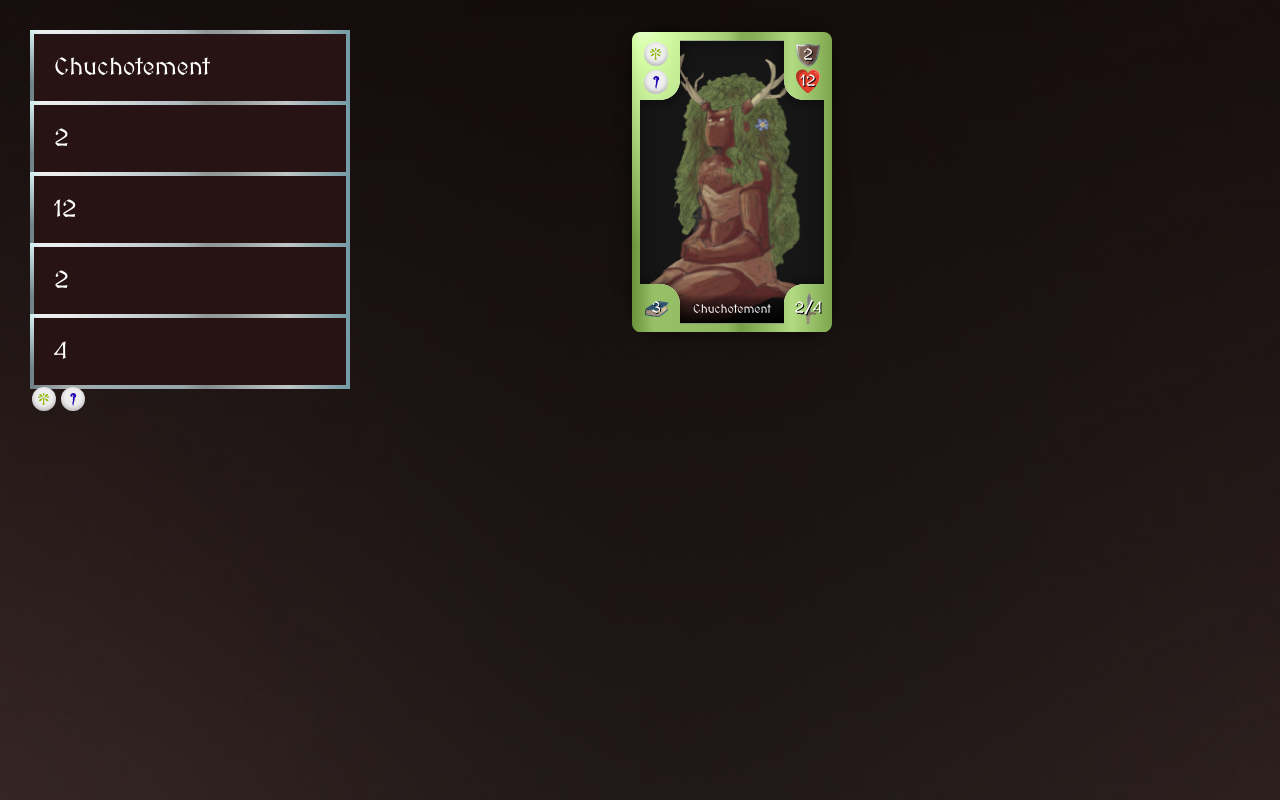
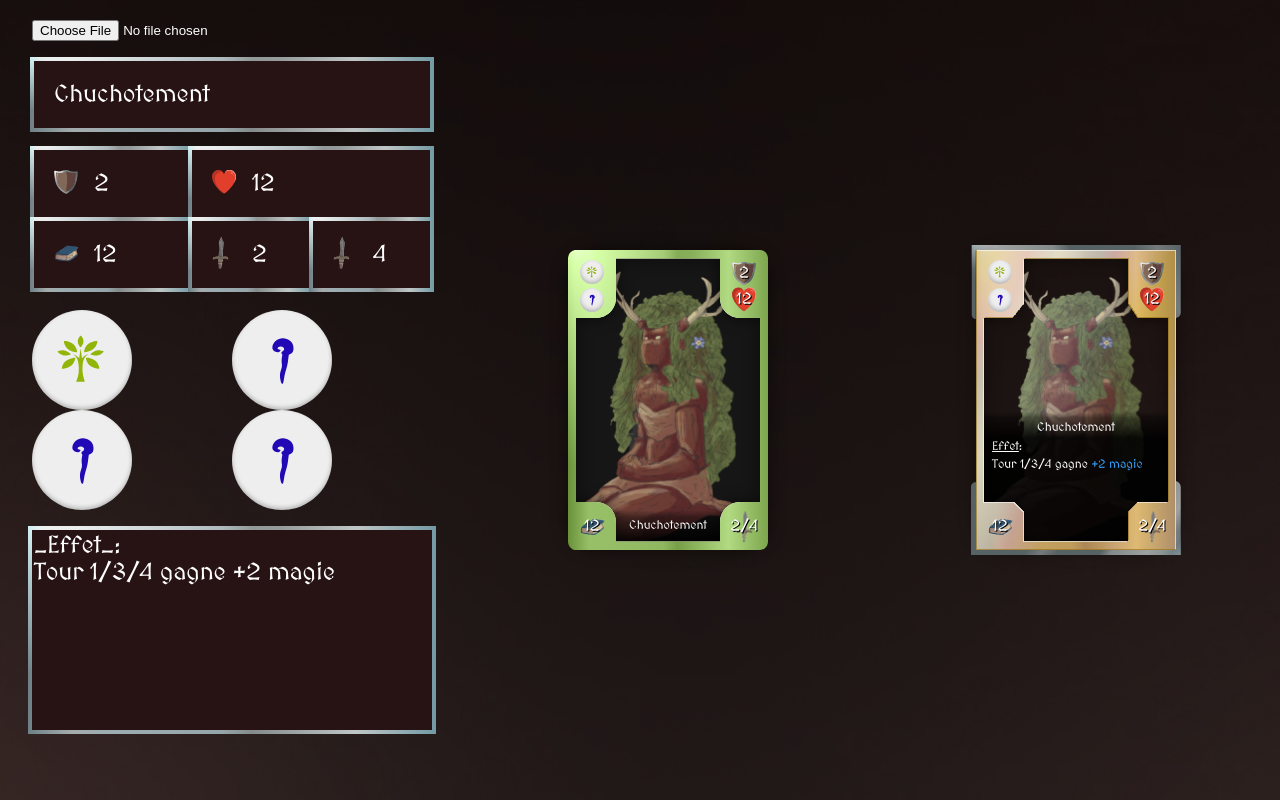
Before and after one commit to iammrtndev/orcania, a Svelte app: page / in a window 1280 px wide. Built offline with nearby package versions, Linux system fonts and the light colour scheme.

Commit message:
feat: card description

```diff
--- a/src/Basics/Input.svelte
+++ b/src/Basics/Input.svelte
@@ -19,7 +19,7 @@
 <style>
   .Input {
     position: relative;
-    display: inline-block;
+    display: flex;
     background: #271314;
     margin: 2px;
   }
@@ -52,13 +52,13 @@
   }
 
   input {
-    display: block;
     border: none;
     font-family: 'MedievalSharp', cursive;
     font-size: 24px;
     background: none;
     color: #fff;
     padding: 20px;
+    width: 100%;
   }
 
   .hasIcon {
--- a/src/Basics/Textarea.svelte
+++ b/src/Basics/Textarea.svelte
@@ -1,31 +1,21 @@
 <script lang="ts">
-  export let value = ''
-  export let placeholder = ''
+  export let value = ""
 </script>
 
 <div class="Textarea">
-  <label for="Textarea">
-    <slot />
-  </label>
-  <textarea
-    bind:value
-    type="text"
-    id="Textarea"
-    {placeholder}
-    class:hasIcon={$$slots.default}
-  />
+  <textarea bind:value />
 </div>
 
 <style>
   .Textarea {
     position: relative;
-    display: inline-block;
     background: #271314;
-    margin: 2px;
+    box-sizing: border-box;
+    display: block;
   }
 
   .Textarea::after {
-    content: '';
+    content: "";
     position: absolute;
     z-index: -1;
     width: 100%;
@@ -51,24 +41,15 @@
     background-blend-mode: overlay, normal;
   }
 
-  Textarea {
+  textarea {
     display: block;
+    resize: none;
     border: none;
-    font-family: 'MedievalSharp', cursive;
+    font-family: "MedievalSharp", cursive;
     font-size: 24px;
     background: none;
     color: #fff;
-    padding: 20px;
-  }
-
-  .hasIcon {
-    padding-left: 60px;
-  }
-
-  label {
-    position: absolute;
-    left: 20px;
-    top: 50%;
-    transform: translateY(-50%);
+    width: 100%;
+    height: 100%;
   }
 </style>
--- a/src/CardCreator.svelte
+++ b/src/CardCreator.svelte
@@ -1,14 +1,19 @@
 <script lang="ts">
   import Input from './Basics/Input.svelte'
+  import Textarea from './Basics/Textarea.svelte'
   import HeroCard from './HeroCard/HeroCard.svelte'
-  import type { Classe } from './Selectors/ClasseSelector/ClasseSelector'
-  import ClasseSelector from './Selectors/ClasseSelector/ClasseSelector.svelte'
-  import type { Race } from './Selectors/RaceSelector/RaceSelector'
-  import RaceSelector from './Selectors/RaceSelector/RaceSelector.svelte'
+  import type { Classe } from './Selector/ClasseSelector/ClasseSelector'
+  import ClasseSelector from './Selector/ClasseSelector/ClasseSelector.svelte'
+  import type { Race } from './Selector/RaceSelector/RaceSelector'
+  import RaceSelector from './Selector/RaceSelector/RaceSelector.svelte'
+  import ArmorSVG from 'src/assets/armor.svg'
+  import HealthSVG from 'src/assets/health.svg'
+  import attackSVG from 'src/assets/attack.svg'
+  import magicSVG from 'src/assets/magic.svg'
 
   const heroCard: HeroCard['$$prop_def'] = {
     name: 'Chuchotement',
-    description: 'Chuchotement',
+    description: '_Effet_:\nTour 1/3/4 gagne +2 magie',
     clan: 'sylgarden',
     race: 'Arbre-monde',
     classe: 'Mage',
@@ -20,28 +25,57 @@
   }
 
   let armor = heroCard.armor.toString()
-  $: heroCard.armor = Number.parseInt(armor) || 0
+  $: heroCard.armor = Number.parseInt(armor)
   let health = heroCard.health.toString()
-  $: heroCard.health = Number.parseInt(health) || 0
+  $: heroCard.health = Number.parseInt(health)
   let attackMin = heroCard.attack[0].toString()
   let attackMax = heroCard.attack[1].toString()
   $: heroCard.attack = [Number.parseInt(attackMin), Number.parseInt(attackMax)]
+  let magic = heroCard.health.toString()
+  $: heroCard.magic = Number.parseInt(magic)
   let race: Race = heroCard.race
   $: heroCard.race = race
   let classe: Classe = heroCard.classe
   $: heroCard.classe = classe
+
+  function changeImage(e) {
+    const file = e.target.files[0]
+    if (file) heroCard.image = URL.createObjectURL(file)
+  }
 </script>
 
 <div class="CardCreator">
   <aside>
+    <div>
+      <input id="image" accept="image/*" type="file" on:change={changeImage} />
+    </div>
     <Input bind:value={heroCard.name} />
-    <Input bind:value={armor} />
-    <Input bind:value={health} />
-    <Input bind:value={attackMin} />
-    <Input bind:value={attackMax} />
-    <br />
-    <RaceSelector bind:value={race} />
-    <ClasseSelector bind:value={classe} />
+    <div id="stats">
+      <Input bind:value={armor}>
+        <img src={ArmorSVG} alt="armor" />
+      </Input>
+      <Input bind:value={health}>
+        <img src={HealthSVG} alt="health" />
+      </Input>
+      <Input bind:value={magic}>
+        <img src={magicSVG} alt="magic" />
+      </Input>
+      <div id="attack">
+        <Input bind:value={attackMin}>
+          <img src={attackSVG} alt="attack" />
+        </Input>
+        <Input bind:value={attackMax}>
+          <img src={attackSVG} alt="attack" />
+        </Input>
+      </div>
+    </div>
+    <div id="attributs">
+      <RaceSelector bind:value={race} />
+      <ClasseSelector bind:value={classe} />
+      <ClasseSelector bind:value={classe} />
+      <ClasseSelector bind:value={classe} />
+    </div>
+    <Textarea bind:value={heroCard.description} />
   </aside>
   <section>
     <HeroCard
@@ -57,16 +91,77 @@
       classe={heroCard.classe}
       isRare={false}
     />
+    <HeroCard
+      name={heroCard.name}
+      description={heroCard.description}
+      image={heroCard.image}
+      armor={heroCard.armor}
+      health={heroCard.health}
+      attack={heroCard.attack}
+      magic={heroCard.magic}
+      clan={heroCard.clan}
+      race={heroCard.race}
+      classe={heroCard.classe}
+      isRare={true}
+      showDescription={true}
+    />
   </section>
 </div>
 
 <style>
   .CardCreator {
-    padding: 2rem;
     display: flex;
   }
 
   aside {
-    width: 600px;
+    padding: 0 2rem;
+    height: 100vh;
+    width: 400px;
+  }
+
+  aside > * {
+    margin: 20px 0;
+  }
+
+  #image {
+    color: #fff;
+  }
+
+  #stats {
+    display: grid;
+    grid-template-rows: 1fr 1fr;
+    grid-template-columns: auto auto;
+  }
+
+  #attack {
+    display: flex;
+  }
+
+  #attributs {
+    display: grid;
+    grid-template-rows: 1fr 1fr;
+    grid-template-columns: auto auto;
+    text-align: center;
+  }
+
+  :global(#attributs .Selector) {
+    width: 100%;
+  }
+
+  :global(aside .ClasseSelector),
+  :global(aside .RaceSelector) {
+    width: 100px !important;
+    height: 100px !important;
+  }
+
+  :global(aside .Textarea) {
+    height: 200px;
+  }
+
+  section {
+    display: flex;
+    justify-content: space-around;
+    align-items: center;
+    flex: 1;
   }
 </style>
--- a/src/HeroCard/HeroCard.svelte
+++ b/src/HeroCard/HeroCard.svelte
@@ -8,12 +8,12 @@
   import ImageRare from './_ImageRare.svelte'
   import Stats from './_Stats.svelte'
   import Info from './_Info.svelte'
-  import RaceSelector from 'src/Selectors/RaceSelector/RaceSelector.svelte'
-  import ClassSelector from 'src/Selectors/ClasseSelector/ClasseSelector.svelte'
-  import type { Classe } from 'src/Selectors/ClasseSelector/ClasseSelector'
-  import ClanSelector from 'src/Selectors/ClanSelector/ClanSelector.svelte'
-  import { Clan, ColorByClan } from 'src/Selectors/ClanSelector/ClanSelector'
-  import type { Race } from 'src/Selectors/RaceSelector/RaceSelector'
+  import RaceSelector from 'src/Selector/RaceSelector/RaceSelector.svelte'
+  import ClassSelector from 'src/Selector/ClasseSelector/ClasseSelector.svelte'
+  import type { Classe } from 'src/Selector/ClasseSelector/ClasseSelector'
+  import ClanSelector from 'src/Selector/ClanSelector/ClanSelector.svelte'
+  import { Clan, ColorByClan } from 'src/Selector/ClanSelector/ClanSelector'
+  import type { Race } from 'src/Selector/RaceSelector/RaceSelector'
 
   export let name: string
   export let description: string
@@ -26,6 +26,7 @@
   export let attack: number[]
   export let magic: number
   export let isRare = false
+  export let showDescription = false
 
   let heroCard: HTMLDivElement
 
@@ -45,6 +46,8 @@
 <div
   id="hero-card"
   bind:this={heroCard}
+  on:mouseenter={() => (showDescription = true)}
+  on:mouseleave={() => (showDescription = false)}
   on:mousemove={lookAtCursor}
   on:pointermove={lookAtCursor}
 >
@@ -67,7 +70,7 @@
     <ClassSelector bind:value={classe} />
   </Attributs>
   <Stats {armor} {health} {attack} {magic} />
-  <Info {name} {description} />
+  <Info {name} {description} bind:showDescription />
 </div>
 
 <style>
--- a/src/HeroCard/_Info.svelte
+++ b/src/HeroCard/_Info.svelte
@@ -1,44 +1,84 @@
 <script lang="ts">
   export let name: string
   export let description: string
-  export let showDescription = true
+  export let showDescription: boolean
+
+  let descriptionFormated = ''
+  $: descriptionFormated = description
+    .replace(/\n/g, '<br>')
+    .replace(/(_(.*?)_)/g, '<span class="underline">$2</span>')
+    .replace(/(-(.*?)-)/g, '<div class="center">$2</div>')
+    .replace(/(\+|-)?(\d* )?magie/g, '<span class="blue">$1$2 magie</span>')
 </script>
 
-<div class="Info">
+<div class="Info" class:show={showDescription}>
   <div id="name">{name}</div>
-  <div id="description" class:show={showDescription}>{description}</div>
+  <div id="description">
+    {@html descriptionFormated}
+  </div>
 </div>
 
 <style>
   .Info {
     position: absolute;
     z-index: -1;
-    top: 0;
+    top: -8px;
     left: 0;
     width: 100%;
     height: 100%;
     display: flex;
+    flex-direction: column;
     color: #fff;
-    align-items: flex-end;
+    justify-content: flex-end;
+    font-size: 12px;
   }
 
   #name {
     width: 100%;
-    font-size: 12px;
-    margin-bottom: 0.5em;
     text-align: center;
-    padding: 10px 0;
+    padding-top: 10px;
+    padding-bottom: 10px;
     background: linear-gradient(
       0deg,
-      #000000 0%,
+      rgba(0, 0, 0, 0.9) 0%,
       rgba(0, 0, 0, 0.4) 75%,
       rgba(0, 0, 0, 0) 96%
     );
   }
 
+  :global(.show #name) {
+    padding-bottom: 4px;
+  }
+
   #description {
-    font-size: 1.5em;
-    margin-bottom: 0.5em;
-    display: none;
+    position: relative;
+    line-height: 1.5;
+    padding: 0;
+    height: 0px;
+    font-size: 0px;
+    background: rgba(0, 0, 0, 0.9);
+    transition: padding 0.3s ease, height 0.3s ease, font-size 0.1s ease;
+  }
+
+  :global(.show #description) {
+    font-size: 12px;
+    padding: 0 0 68px 16px;
+    height: auto;
+    display: block;
+  }
+
+  :global(.underline) {
+    text-decoration: underline;
+  }
+
+  :global(.center) {
+    position: absolute;
+    left: 0;
+    width: 100%;
+    text-align: center;
+  }
+
+  :global(.blue) {
+    color: #34a2fe;
   }
 </style>
--- a/src/Selectors/ClasseSelector/ClasseSelector.svelte
+++ b/src/Selector/ClasseSelector/ClasseSelector.svelte
@@ -4,11 +4,13 @@
   export let value: Classe
   let img: HTMLImageElement
 
-  $: img != null ? (img.src = `ClasseSelector/${value}.svg`) : null
+  $: if (img) img.src = `ClasseSelector/${value}.svg`
 </script>
 
 <div class="ClasseSelector">
-  <img bind:this={img} alt="" />
+  {#if value.length}
+    <img bind:this={img} alt="" />
+  {/if}
   <select
     bind:value
     on:change={() => (img.src = `ClasseSelector/${value}.svg`)}
@@ -24,6 +26,8 @@
   .ClasseSelector {
     display: inline-block;
     position: relative;
+    width: 24px;
+    height: 24px;
   }
 
   img {
@@ -31,6 +35,8 @@
     top: 50%;
     left: 50%;
     transform: translate(-50%, -50%);
+    width: 50%;
+    height: 50%;
   }
 
   select {
@@ -39,13 +45,9 @@
     background: #eee;
     box-shadow: inset 0px -2px 4px rgba(0, 0, 0, 0.25);
     border: none;
-    width: 24px;
-    height: 24px;
-    border-radius: 12px;
-  }
-
-  select::-ms-expand {
-    display: none;
+    width: 100%;
+    height: 100%;
+    border-radius: 100%;
   }
 
   option {
--- a/src/Selectors/RaceSelector/RaceSelector.svelte
+++ b/src/Selector/RaceSelector/RaceSelector.svelte
@@ -4,11 +4,13 @@
   export let value: Race
   let img: HTMLImageElement
 
-  $: img != null ? (img.src = `RaceSelector/${value}.svg`) : null
+  $: if (img) img.src = `RaceSelector/${value}.svg`
 </script>
 
 <div class="RaceSelector">
-  <img bind:this={img} alt="" />
+  {#if value.length}
+    <img bind:this={img} alt="" />
+  {/if}
   <select bind:value on:change={() => (img.src = `RaceSelector/${value}.svg`)}>
     <option value="" />
     {#each races as race}
@@ -21,6 +23,8 @@
   .RaceSelector {
     display: inline-block;
     position: relative;
+    width: 24px;
+    height: 24px;
   }
 
   img {
@@ -28,6 +32,8 @@
     top: 50%;
     left: 50%;
     transform: translate(-50%, -50%);
+    width: 50%;
+    height: 50%;
   }
 
   select {
@@ -36,13 +42,9 @@
     background: #eee;
     box-shadow: inset 0px -2px 4px rgba(0, 0, 0, 0.25);
     border: none;
-    width: 24px;
-    height: 24px;
-    border-radius: 12px;
-  }
-
-  select::-ms-expand {
-    display: none;
+    width: 100%;
+    height: 100%;
+    border-radius: 100%;
   }
 
   option {
```
Also changed, not shown: src/Selector/ClanSelector/ClanSelector.svelte (added), src/Selector/ClanSelector/ClanSelector.ts (renamed from src/Selectors/ClanSelector/ClanSelector.ts), src/Selector/ClanSelector/sylgarden.svg (renamed from src/Selectors/ClanSelector/sylgarden.svg), src/Selector/ClasseSelector/ClasseSelector.ts (renamed from src/Selectors/ClasseSelector/ClasseSelector.ts), src/Selector/RaceSelector/RaceSelector.ts (renamed from src/Selectors/RaceSelector/RaceSelector.ts).
